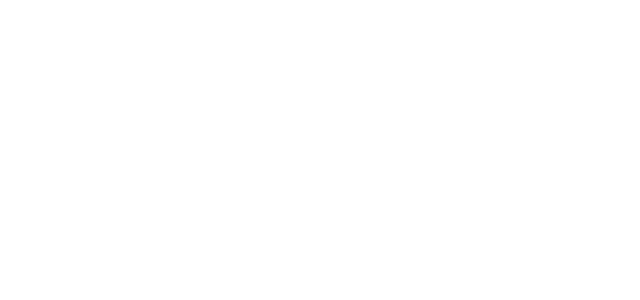
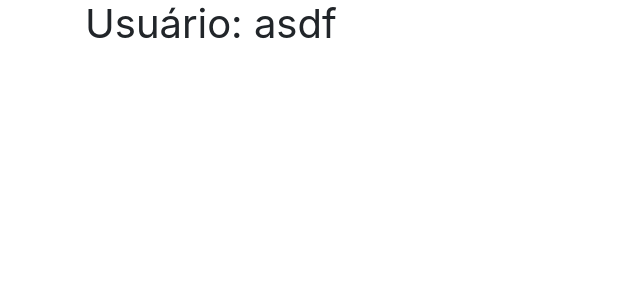
Before and after one commit to CristopherYusuke/concentration, a Vue app: page /#/cards in a window 1280 px wide. Shown: the top 300 px of the page, without its empty margins (0-640 px from the left). Built offline with nearby package versions, Linux system fonts and the light colour scheme.

Commit message:
creating vuex componetes

```diff
--- a/src/App.vue
+++ b/src/App.vue
@@ -1,9 +1,8 @@
 <template>
   <div id="app">
-    <div class="container">
-
+    <b-container>
       <router-view/>
-    </div>
+    </b-container>
   </div>
 </template>
 
@@ -14,11 +13,5 @@
 </script>
 
 <style>
-#app {
-  font-family: 'Avenir', Helvetica, Arial, sans-serif;
-  -webkit-font-smoothing: antialiased;
-  -moz-osx-font-smoothing: grayscale;
-  color: #2c3e50;
-  margin-top: 60px;
-}
+
 </style>
--- a/src/components/cards.vue
+++ b/src/components/cards.vue
@@ -1,15 +1,16 @@
 <template>
-  <div class="hello">
-
+  <div class="cards">
+    <h1> Usuário: {{username}} </h1>
   </div>
 </template>
 
 <script>
 export default {
-  name: 'Grid',
+  name: 'Cards',
   data () {
     return {
-      msg: 'Welcome to Your Vue.js App'
+      msg: 'Welcome to Your Vue.js App',
+      username: 'asdf'
     }
   }
 }
--- a/src/components/user.vue
+++ b/src/components/user.vue
@@ -4,6 +4,7 @@
             <label>Nome</label>
             <input class="form-control" type="text" name="" id="">
         </div>
+        <router-link class="btn btn-primary" :to="{ path: 'cards' }" >Ir para o jogo</router-link>
     </div>
 </template>
 
@@ -14,11 +15,5 @@
 </script>
 
 <style scoped  >
-#user {
-
-}
-input{
-
-}
 
 </style>
--- a/src/main.js
+++ b/src/main.js
@@ -3,7 +3,7 @@
 import BootstrapVue from 'bootstrap-vue'
 import App from './App'
 import router from './router'
-import store from './store'
+import store from './vuex/store'
 
 import 'bootstrap-vue/dist/bootstrap-vue.css'
 import 'bootstrap/dist/css/bootstrap.css'
--- a/src/store.js
+++ /dev/null
@@ -1,14 +0,0 @@
-import vue from 'vue'
-import Vuex from 'vuex'
-vue.use(Vuex)
-
-export default new Vuex.Store({
-  state: {
-    count: 0
-  },
-  mutations: {
-    increment (state) {
-      state.count++
-    }
-  }
-})
--- /dev/null
+++ b/src/vuex/actions.js
@@ -0,0 +1 @@
+export default {}
--- /dev/null
+++ b/src/vuex/getters.js
@@ -0,0 +1 @@
+export default {}
--- /dev/null
+++ b/src/vuex/mutations.js
@@ -0,0 +1 @@
+export default {}
--- /dev/null
+++ b/src/vuex/store.js
@@ -0,0 +1,21 @@
+import vue from 'vue'
+import Vuex from 'vuex'
+
+import actions from './actions'
+import getters from './getters'
+import mutations from './mutations'
+
+vue.use(Vuex)
+
+const state = {
+  username: '',
+  turn: 0,
+  cards: []
+
+}
+export default new Vuex.Store({
+  state,
+  actions,
+  getters,
+  mutations
+})
```
